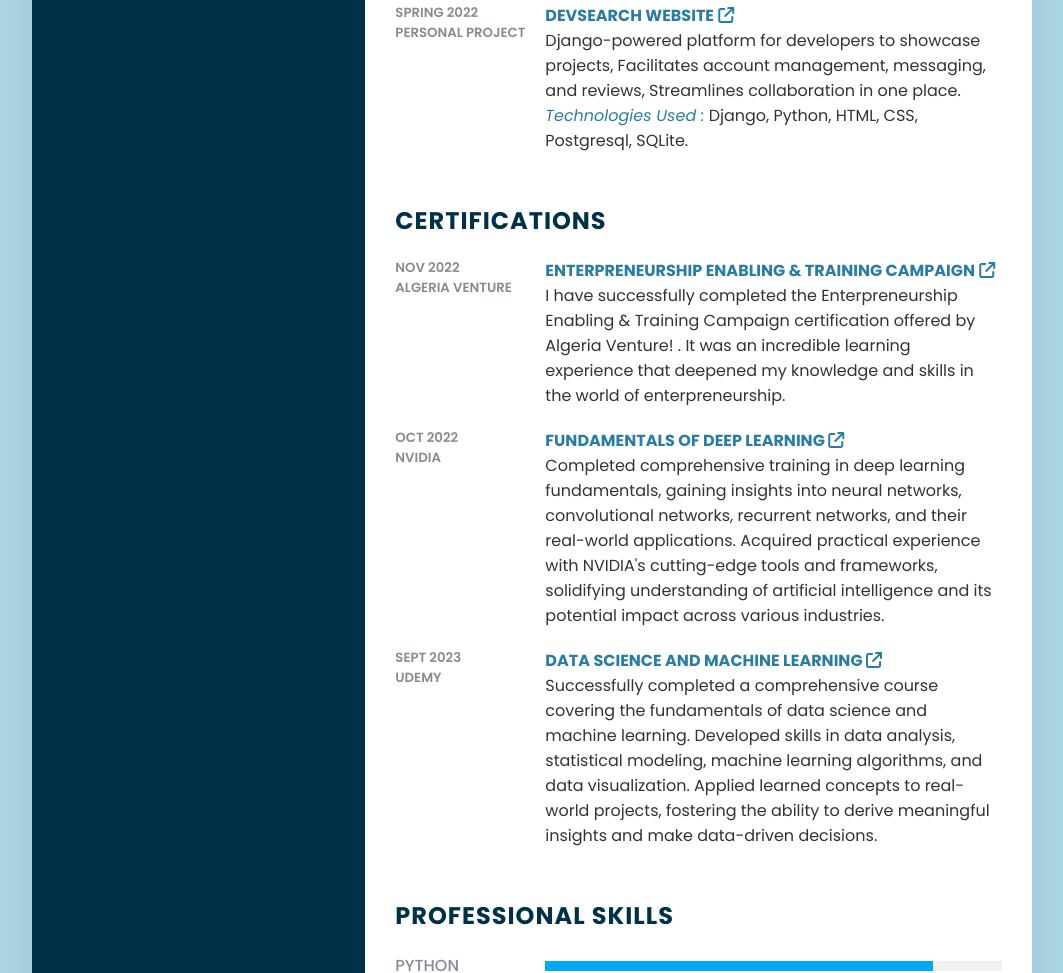
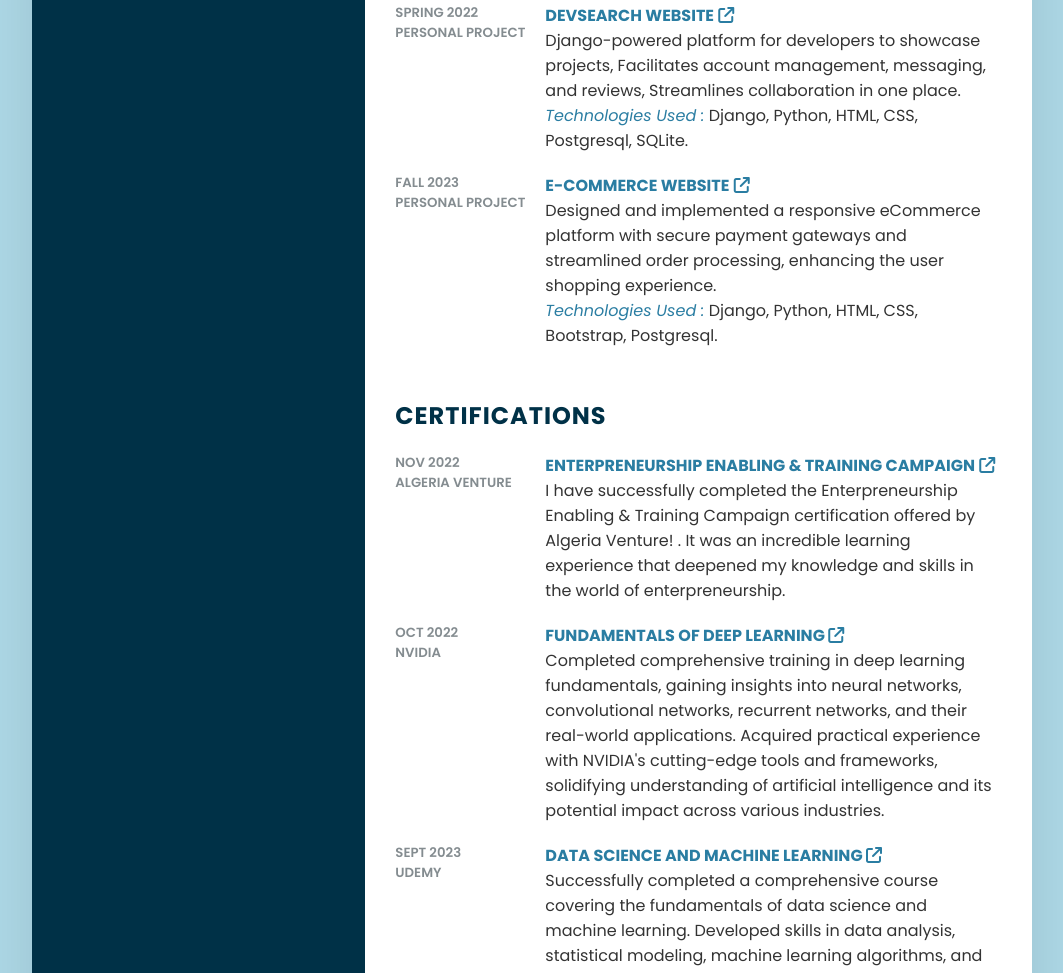
Before and after one commit to belhaddadmohamed/belhaddadmohamed.github.io, a plain HTML site: page index.html in a window 1280 px wide. Shown: the part 1667-2640 px from the top of the page, without its empty margins (108-1171 px from the left). Drawn offline with Linux system fonts and the light colour scheme.

Commit message:
Add Ecommerce project

```diff
--- a/index.html
+++ b/index.html
@@ -219,6 +219,22 @@
                     </div>
                 </div>
 
+                <div class="box">
+                    <div class="year_company">
+                        <h5>Fall 2023</h5>
+                        <h5>Personal Project</h5>
+                    </div>
+                    <div class="text">
+                        <a href="#" target="_blank">
+                            <h4>E-Commerce Website</h4>
+                            <i class="fa fa-external-link" aria-hidden="true"></i>
+                        </a>
+                        <p> Designed and implemented a responsive eCommerce platform with secure payment gateways and streamlined
+                            order processing, enhancing the user shopping experience. <br>
+                            <i>Technologies Used :</i> Django, Python, HTML, CSS, Bootstrap, Postgresql.</p>
+                    </div>
+                </div>
+
             </div>
 
 
```
